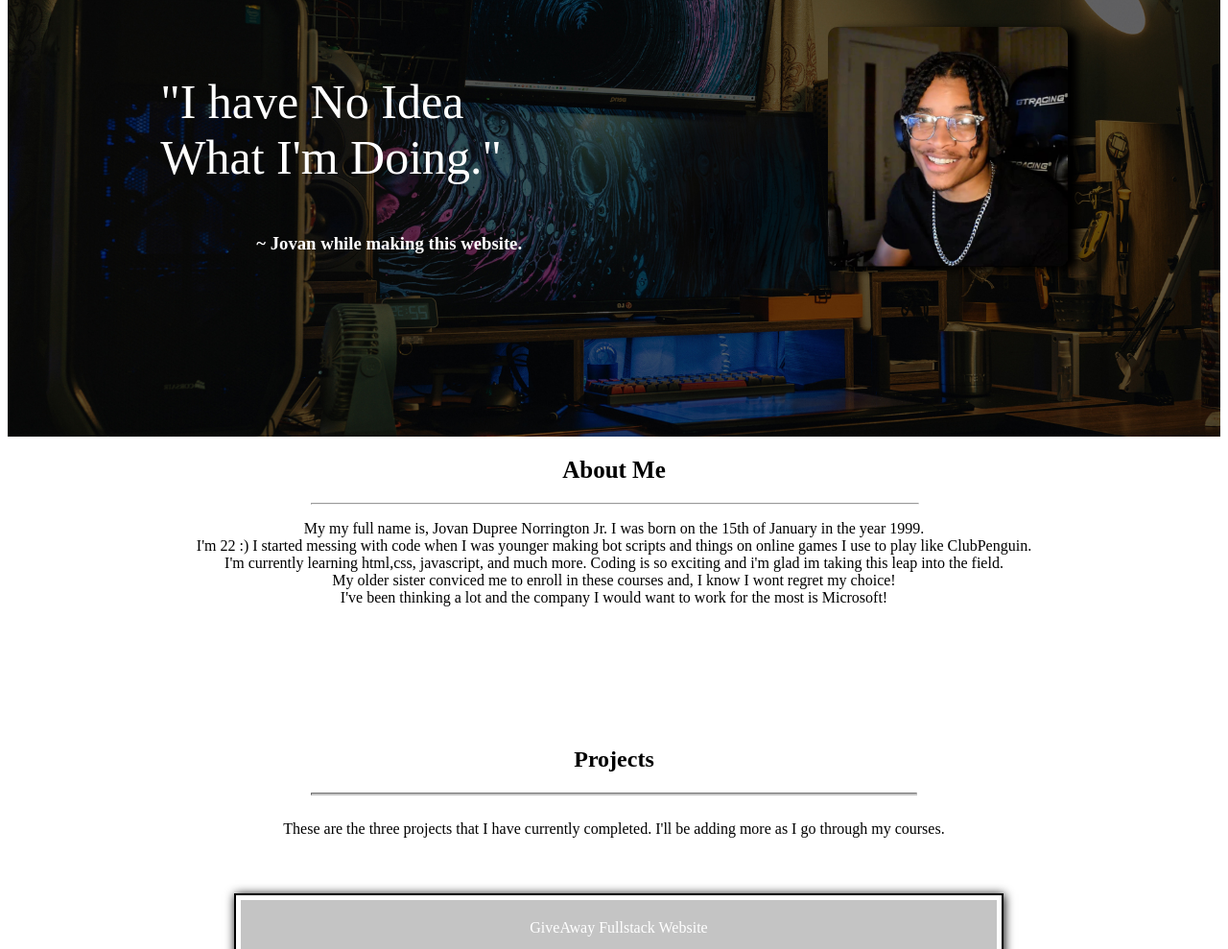
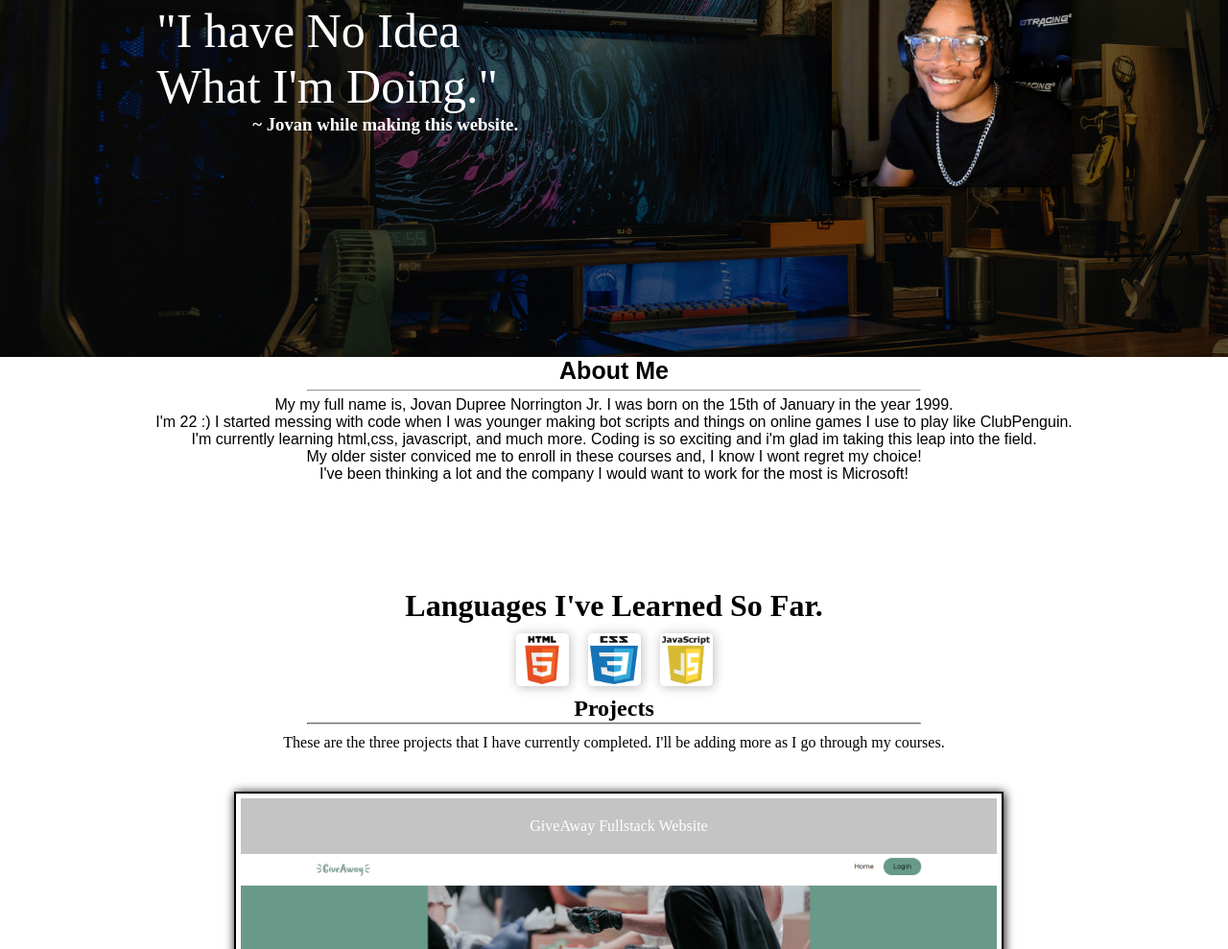
Before and after one commit to Jovan-png/Portfolio-Jovan, a plain HTML site: page index.html in a window 1280 px wide. Shown: the part 308-1297 px from the top of the page at 96% size. Drawn offline with Linux system fonts and the light colour scheme.

Commit message:
slight changes

```diff
--- a/assets/css/style.css
+++ b/assets/css/style.css
@@ -1,4 +1,4 @@
-Changed Default styling * {
+* {
   box-sizing: border-box;
   padding: 0;
   margin: 0;
@@ -54,6 +54,7 @@ a:visited {
   width: 0;
   left: 0;
   bottom: 0px;
+  transition: 0.4s;
 }
 .header ul li:hover {
   color: #3b3b3b;
@@ -79,13 +80,8 @@ a:visited {
   margin: auto;
 }
 .hero div img {
-  box-shadow: 10px 3px 8px;
+  box-shadow: 1px 1px 15px rgb(0, 0, 0);
   min-width: 50px;
-  transition: 0.8s;
-}
-.hero div img:hover {
-  height: 350px;
-  width: 350px;
   transition: 0.8s;
 }
 
@@ -96,7 +92,7 @@ a:visited {
   transition: 0.8s;
 }
 .hero p:hover {
-  font-size: 80px;
+  font-size: 55px;
   transition: 0.8s;
 }
 .hero h3 {
@@ -117,6 +113,7 @@ a:visited {
   display: inline;
 }
 .about h2 {
+  font-family: Arial, Helvetica, sans-serif;
   text-align: center;
   padding-bottom: 2px var(--secondary-color);
   font-size: 25px;
@@ -134,6 +131,7 @@ a:visited {
 }
 
 .about .about-p p {
+  font-family: Arial, Helvetica, sans-serif;
   height: 200px;
   text-align: center;
 }
@@ -305,7 +303,57 @@ a:visited {
     width: 240px;
   }
   .hero p:hover {
-    font-size: 60px;
+    font-size: 40px;
     transition: 0.8s;
   }
 }
+/* Language Card */
+.langh1 {
+  text-align: center;
+}
+.language-card-container {
+  align-items: center;
+  justify-content: center;
+  display: flex;
+}
+.language-card {
+  background-color: #fff;
+  height: 55px;
+  width: 55px;
+  border-radius: 5px;
+  box-shadow: 1px 1px 12px rgb(185, 185, 185);
+  margin: 10px 10px 10px 10px;
+  transition: 0.5s;
+}
+.language-card img {
+  margin-top: 3px;
+  margin-left: 2px;
+  height: 50px;
+  width: 50px;
+  transition: 0.5s;
+}
+.language-card:hover {
+  background-color: #fff;
+  height: 60px;
+  width: 60px;
+  transition: 0.5s;
+}
+.language-card img:hover {
+  margin-top: 3px;
+  margin-left: 2px;
+  height: 55px;
+  width: 55px;
+  transition: 0.5s;
+}
+.section {
+  display: inline;
+}
+
+/* Language Card */
+
+p-card-container {
+  width: 500px;
+  height: 600px;
+  background-color: rgb(0, 0, 0);
+  box-shadow: 1px 1px 12px;
+}
--- a/index.html
+++ b/index.html
@@ -3,6 +3,7 @@
 <head>
     <meta charset="UTF-8">
     <link rel="stylesheet" href="./assets/css/style.css">
+    <link rel="icon" href="./assets/images/E394860E-0C29-49CE-834B-E1BDED997543.jpg">
     <title>Jovan Norrington's Portfilio Website!</title>
 </head>
 <body>
@@ -38,12 +39,46 @@
             I've been thinking a lot and the company I would want to work for the most is Microsoft!
  </p>
 </section>
+
+
+<!--The Start of The Languages Section-->
+<div class="languages">
+    <h1 class="langh1">
+    Languages I've Learned So Far.
+    </h1>
+    <div class="language-card-container">
+    <div class="language-card">
+    <img src="./assets/images/html-logo.png">
+    </div>
+    <div class="language-card">
+        <img src="./assets/images/css-logo.png">
+        </div>
+    <div class="language-card">
+    <img src="./assets/images/javascript-logo.png">
+    </div>
+    </div>
+    </div>
+        <div class="p-card">
+            <div class="p-card-container">
+                <div class="p-card">
+
+                </div>
+            </div>
+            <div class="p-card-container">
+                <div class="p-card">
+
+                </div>
+            </div>
+        </div>
+
 <section id="projects"class="projects">
     <h2>Projects</h2>
     <hr>
     <p>These are the three projects that I have currently completed.
         I'll be adding more as I go through my courses.
     </p>
+
+
     <section class="box">
         <header>GiveAway Fullstack Website</header>
         <a href="https://safe-beyond-95818.herokuapp.com/"><img src="./assets/images/giveaway.png" alt="Finance assistant webpage" /></a>
@@ -77,4 +112,4 @@
     </ul>
 </footer>
 </body>
-</html> -->
+</html>
```
Also changed, not shown: assets/images/E394860E-0C29-49CE-834B-E1BDED997543.jpg (added), assets/images/css-logo.png (added), assets/images/html-logo.png (added), assets/images/javascript-logo.png (added).
